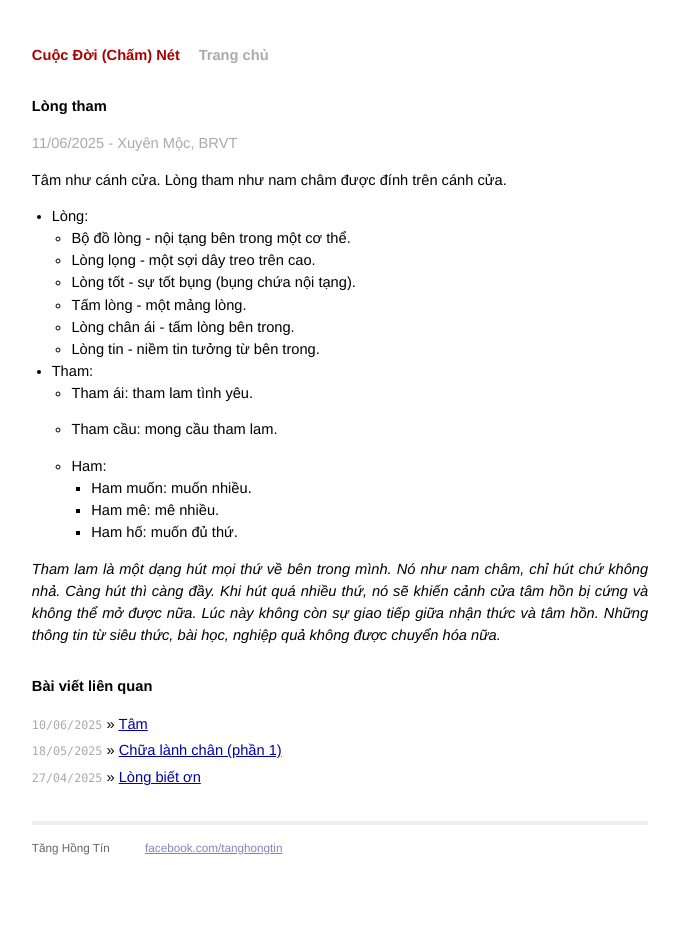
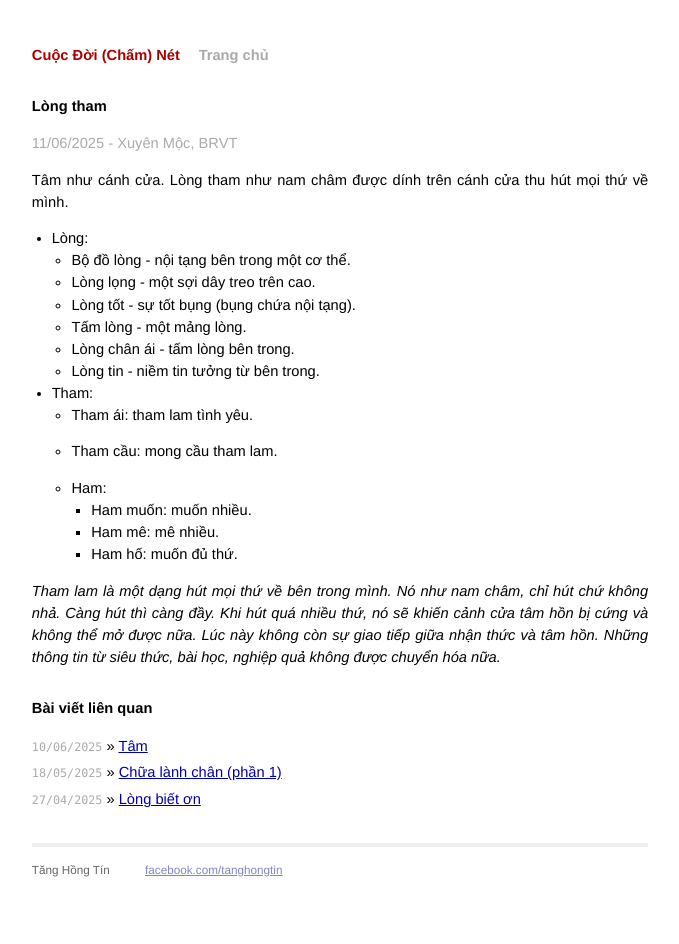
Before and after one commit to tanghongtin/cuocdoi, a Jekyll site: the page built from _posts/2025-06-11-long-tham.md, in a window 1280 px wide. Shown: the whole page, without its empty margins (300-979 px from the left). Built offline with Jekyll 4.4.1, drawn with Linux system fonts in a browser that asks for light colours.

Commit message:
Update 2025-06-11-long-tham.md

```diff
--- a/_posts/2025-06-11-long-tham.md
+++ b/_posts/2025-06-11-long-tham.md
@@ -7,7 +7,7 @@ title: Lòng tham
 ================
 <p class="meta">{{ page.date | date: "%d/%m/%Y" }} - Xuyên Mộc, BRVT</p>
 
-Tâm như cánh cửa. Lòng tham như nam châm được đính trên cánh cửa.
+Tâm như cánh cửa. Lòng tham như nam châm được dính trên cánh cửa thu hút mọi thứ về mình.
 
 - Lòng:
   - Bộ đồ lòng - nội tạng bên trong một cơ thể.
```
